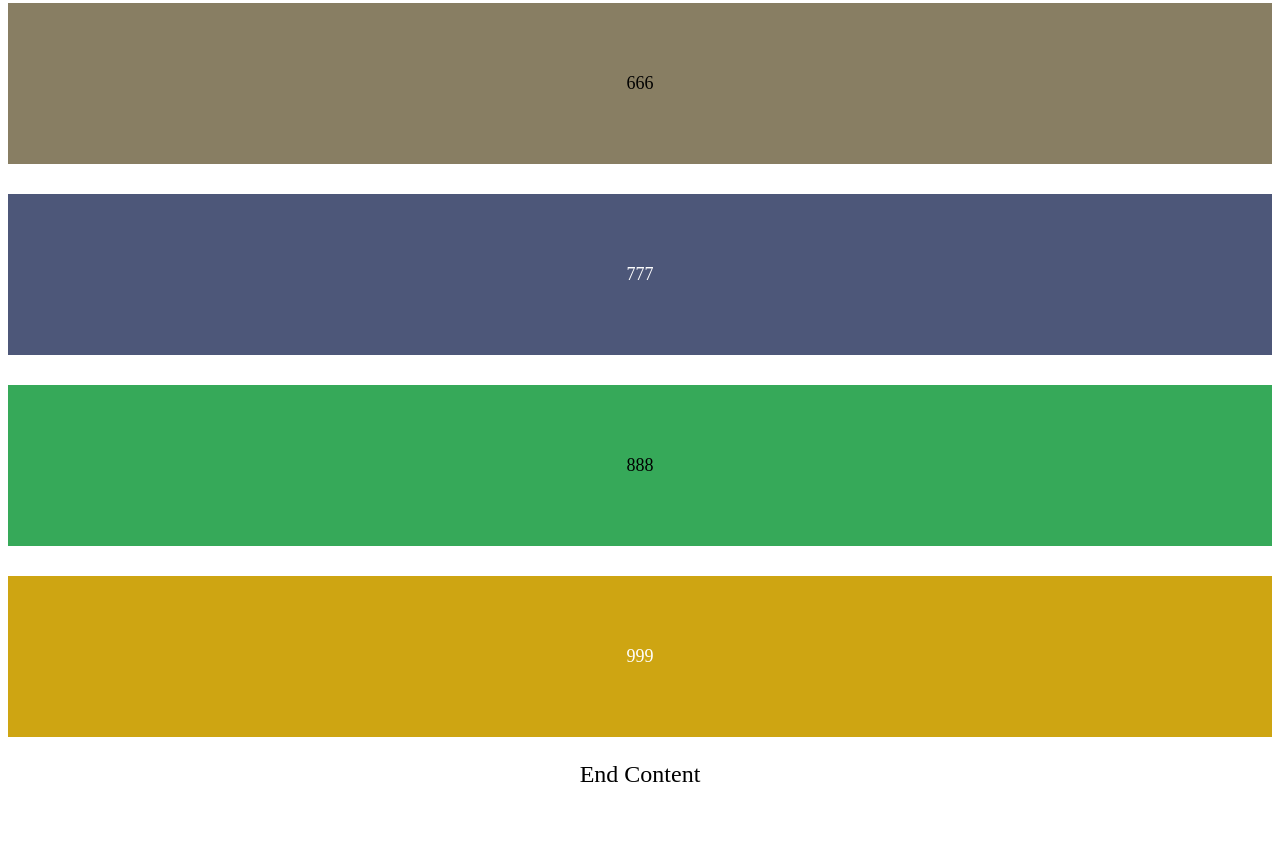
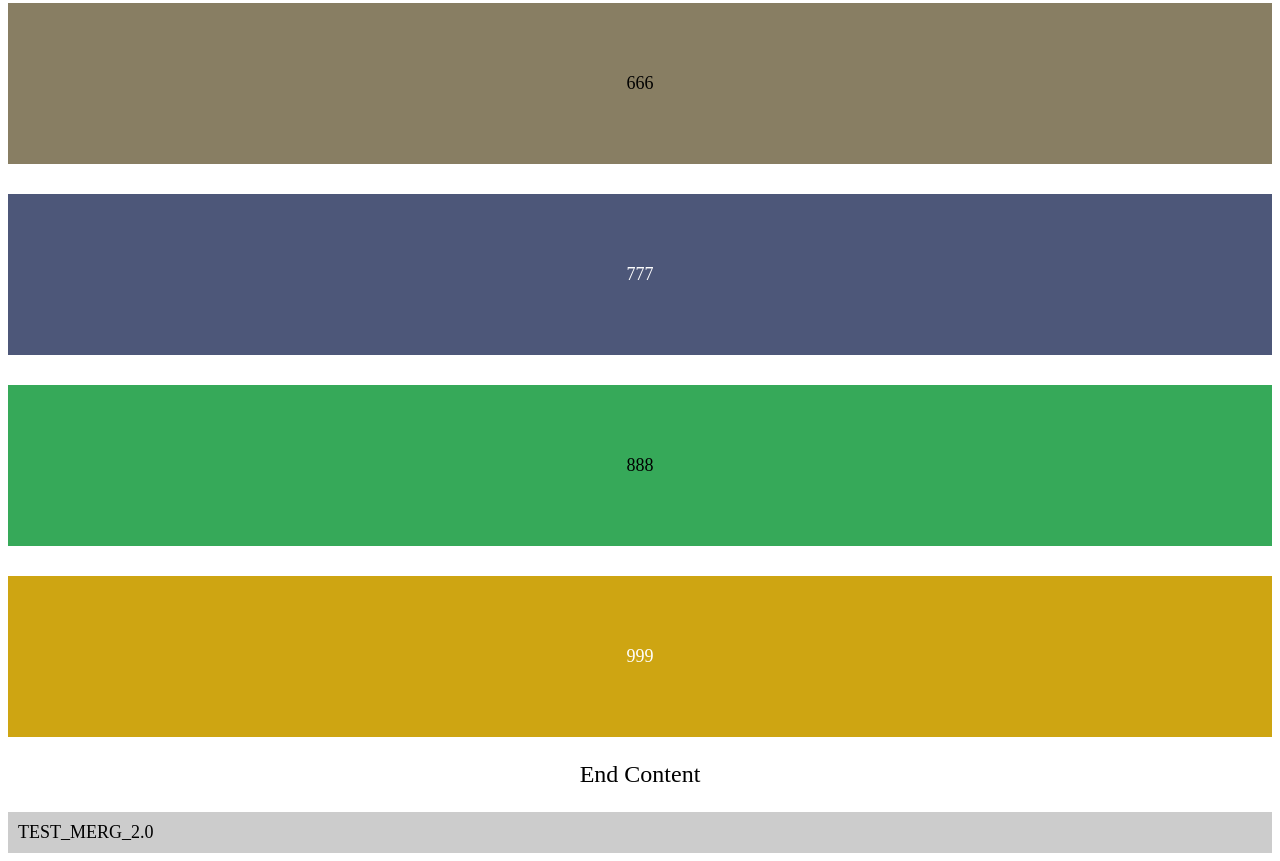
Before and after one commit to Trikita73/Test_merg_2.0, a plain HTML site: page index.html in a window 1280 px wide. Shown: the part 611-1472 px from the top of the page. Before the commit the page ends 1423 px from the top, so only its background shows below. Drawn offline with Linux system fonts and the light colour scheme.

Commit message:
Test_merg_2.0

```diff
--- a/css/main.css
+++ b/css/main.css
@@ -89,3 +89,14 @@ p {
 	background-color: #ffc700;
 	transition: 0.5s ease;
 }
+
+/*Footer*/
+footer {
+	padding: 10px;
+	background-color: #ccc;
+}
+
+.footer_copy {
+	font-size: 18px;
+	text-transform: uppercase;
+}
--- a/index.html
+++ b/index.html
@@ -50,6 +50,11 @@
 
 	<p>End Content</p>
 	<!-- Content E. -->
+	<!-- Footer -->
+	<footer>
+		<div class="footer_copy">Test_merg_2.0</div>
+	</footer>
+	<!-- Footer E. -->
 
 
 	<!-- Add Script -->
```
